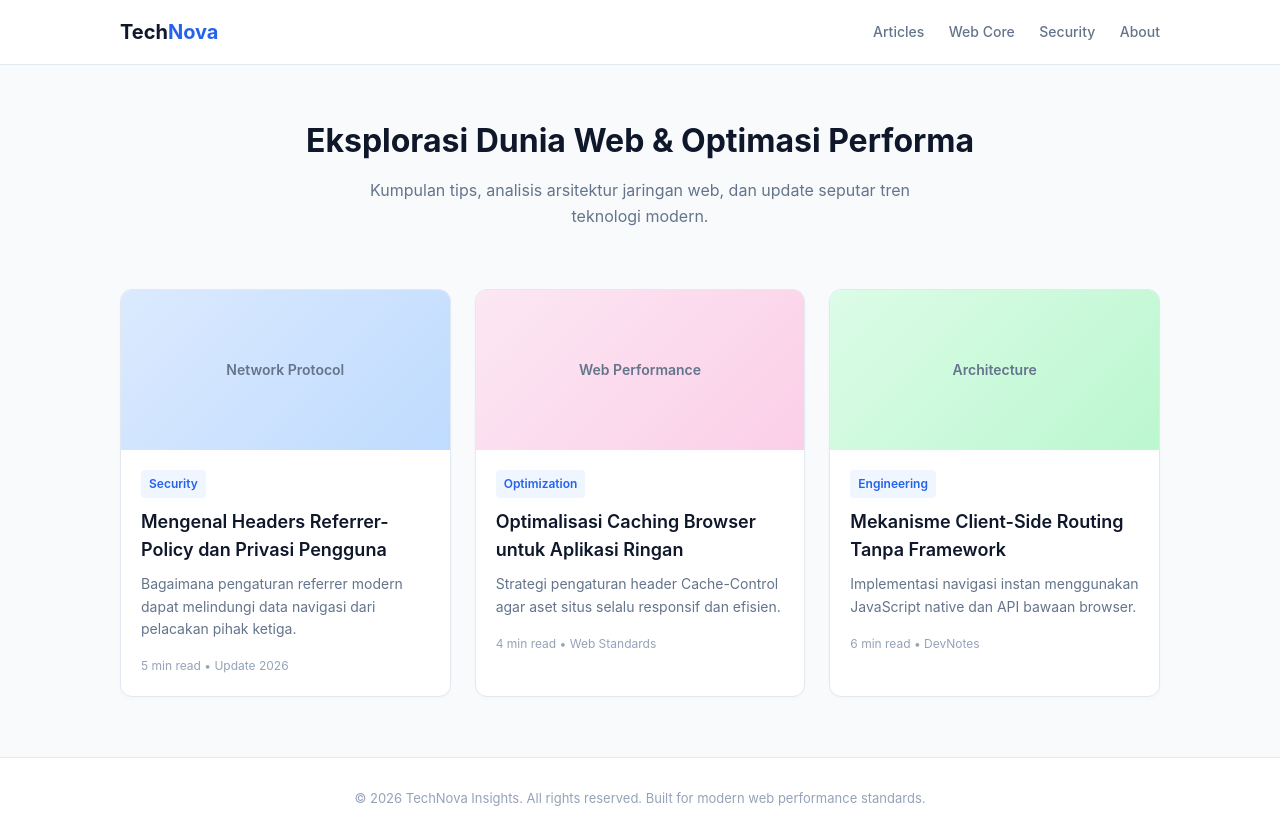
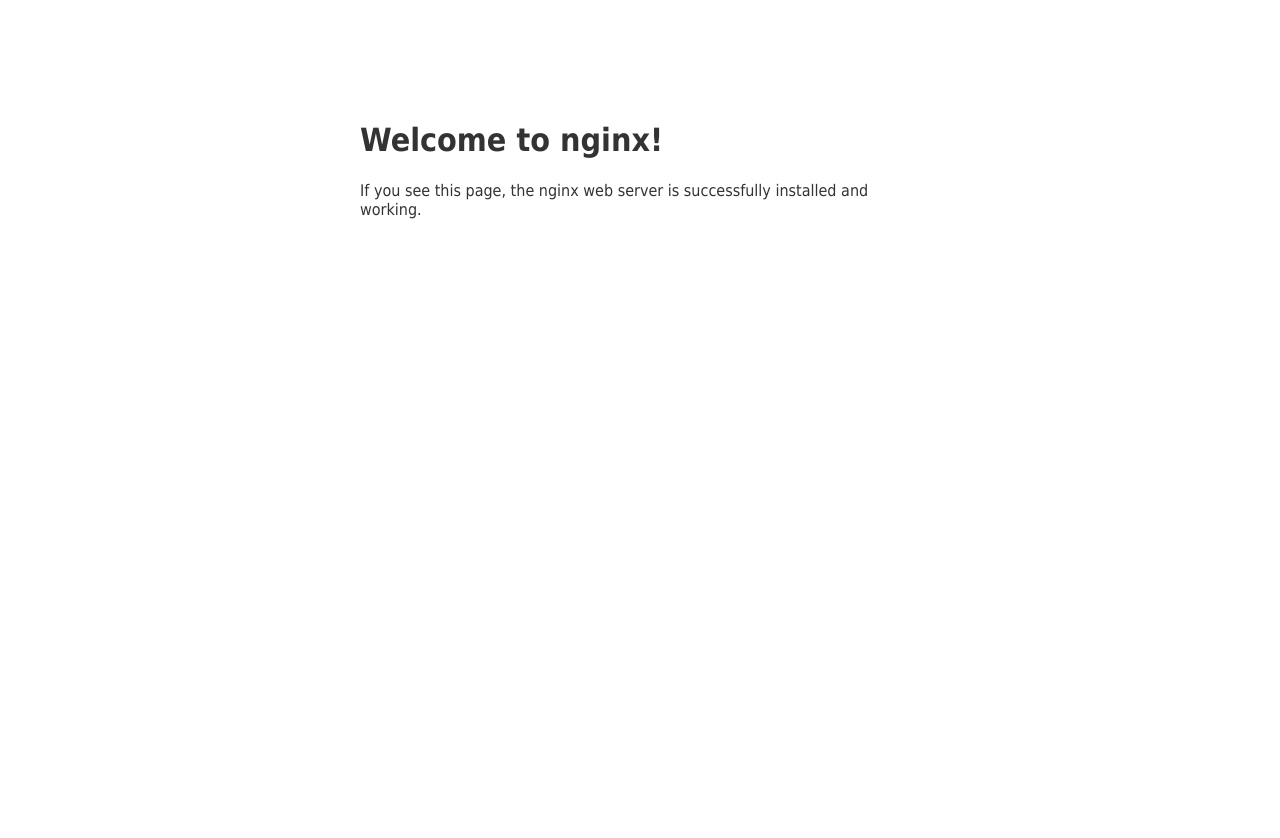
Before and after one commit to cidmomo19-oss/routing, a plain HTML site: page index.html in a window 1280 px wide. After the commit the page ends 800 px from the top, so only its background shows below. Drawn offline with Linux system fonts and the light colour scheme.

Commit message:
Update index.html

```diff
--- a/index.html
+++ b/index.html
@@ -1,193 +1,13 @@
 <!DOCTYPE html>
-<html lang="id">
+<html>
 <head>
-    <meta charset="UTF-8">
-    <meta name="viewport" content="width=device-width, initial-scale=1.0">
-    <title>TechNova Insights — Digital & Web Development</title>
+    <title>Welcome to nginx!</title>
     <style>
-        * { box-sizing: border-box; margin: 0; padding: 0; }
-        body {
-            font-family: -apple-system, BlinkMacSystemFont, "Segoe UI", Roboto, sans-serif;
-            background-color: #f8fafc;
-            color: #334155;
-            line-height: 1.6;
-        }
-        header {
-            background: #ffffff;
-            border-bottom: 1px solid #e2e8f0;
-            position: sticky;
-            top: 0;
-            z-index: 10;
-        }
-        .container {
-            max-width: 1080px;
-            margin: 0 auto;
-            padding: 0 20px;
-        }
-        .nav-inner {
-            display: flex;
-            justify-content: space-between;
-            align-items: center;
-            height: 64px;
-        }
-        .logo {
-            font-weight: 700;
-            font-size: 20px;
-            color: #0f172a;
-            text-decoration: none;
-        }
-        .logo span { color: #2563eb; }
-        .nav-links a {
-            margin-left: 20px;
-            color: #64748b;
-            text-decoration: none;
-            font-size: 14px;
-            font-weight: 500;
-            transition: color 0.2s;
-        }
-        .nav-links a:hover { color: #2563eb; }
-
-        .hero {
-            padding: 50px 0 30px;
-            text-align: center;
-        }
-        .hero h1 {
-            font-size: 32px;
-            color: #0f172a;
-            margin-bottom: 12px;
-        }
-        .hero p {
-            color: #64748b;
-            max-width: 580px;
-            margin: 0 auto;
-            font-size: 16px;
-        }
-
-        .posts-grid {
-            display: grid;
-            grid-template-columns: repeat(auto-fit, minmax(300px, 1fr));
-            gap: 24px;
-            padding: 30px 0 60px;
-        }
-        .card {
-            background: #ffffff;
-            border-radius: 12px;
-            overflow: hidden;
-            border: 1px solid #e2e8f0;
-            display: flex;
-            flex-direction: column;
-            box-shadow: 0 2px 4px rgba(0,0,0,0.02);
-            transition: transform 0.2s;
-        }
-        .card:hover { transform: translateY(-3px); }
-        .card-img {
-            height: 160px;
-            background: linear-gradient(135deg, #e0e7ff 0%, #cbd5e1 100%);
-            display: flex;
-            align-items: center;
-            justify-content: center;
-            color: #64748b;
-            font-weight: 600;
-            font-size: 14px;
-        }
-        .card-body {
-            padding: 20px;
-            flex: 1;
-        }
-        .tag {
-            font-size: 12px;
-            font-weight: 600;
-            color: #2563eb;
-            background: #eff6ff;
-            padding: 4px 8px;
-            border-radius: 4px;
-            display: inline-block;
-            margin-bottom: 10px;
-        }
-        .card-title {
-            font-size: 18px;
-            color: #0f172a;
-            margin-bottom: 8px;
-            font-weight: 600;
-        }
-        .card-desc {
-            font-size: 14px;
-            color: #64748b;
-            margin-bottom: 16px;
-        }
-        .card-meta {
-            font-size: 12px;
-            color: #94a3b8;
-        }
-
-        footer {
-            background: #ffffff;
-            border-top: 1px solid #e2e8f0;
-            padding: 30px 0;
-            text-align: center;
-            font-size: 13px;
-            color: #94a3b8;
-        }
+        body { width: 35em; margin: 0 auto; font-family: Tahoma, Verdana, Arial, sans-serif; padding-top: 100px; color: #333; }
     </style>
 </head>
 <body>
-
-    <header>
-        <div class="container nav-inner">
-            <a href="#" class="logo">Tech<span>Nova</span></a>
-            <nav class="nav-links">
-                <a href="#">Articles</a>
-                <a href="#">Web Core</a>
-                <a href="#">Security</a>
-                <a href="#">About</a>
-            </nav>
-        </div>
-    </header>
-
-    <main class="container">
-        <section class="hero">
-            <h1>Eksplorasi Dunia Web & Optimasi Performa</h1>
-            <p>Kumpulan tips, analisis arsitektur jaringan web, dan update seputar tren teknologi modern.</p>
-        </section>
-
-        <section class="posts-grid">
-            <article class="card">
-                <div class="card-img" style="background: linear-gradient(135deg, #dbeafe, #bfdbfe);">Network Protocol</div>
-                <div class="card-body">
-                    <span class="tag">Security</span>
-                    <h2 class="card-title">Mengenal Headers Referrer-Policy dan Privasi Pengguna</h2>
-                    <p class="card-desc">Bagaimana pengaturan referrer modern dapat melindungi data navigasi dari pelacakan pihak ketiga.</p>
-                    <div class="card-meta">5 min read • Update 2026</div>
-                </div>
-            </article>
-
-            <article class="card">
-                <div class="card-img" style="background: linear-gradient(135deg, #fce7f3, #fbcfe8);">Web Performance</div>
-                <div class="card-body">
-                    <span class="tag">Optimization</span>
-                    <h2 class="card-title">Optimalisasi Caching Browser untuk Aplikasi Ringan</h2>
-                    <p class="card-desc">Strategi pengaturan header Cache-Control agar aset situs selalu responsif dan efisien.</p>
-                    <div class="card-meta">4 min read • Web Standards</div>
-                </div>
-            </article>
-
-            <article class="card">
-                <div class="card-img" style="background: linear-gradient(135deg, #dcfce7, #bbf7d0);">Architecture</div>
-                <div class="card-body">
-                    <span class="tag">Engineering</span>
-                    <h2 class="card-title">Mekanisme Client-Side Routing Tanpa Framework</h2>
-                    <p class="card-desc">Implementasi navigasi instan menggunakan JavaScript native dan API bawaan browser.</p>
-                    <div class="card-meta">6 min read • DevNotes</div>
-                </div>
-            </article>
-        </section>
-    </main>
-
-    <footer>
-        <div class="container">
-            <p>&copy; 2026 TechNova Insights. All rights reserved. Built for modern web performance standards.</p>
-        </div>
-    </footer>
-
+    <h1>Welcome to nginx!</h1>
+    <p>If you see this page, the nginx web server is successfully installed and working.</p>
 </body>
 </html>
```
